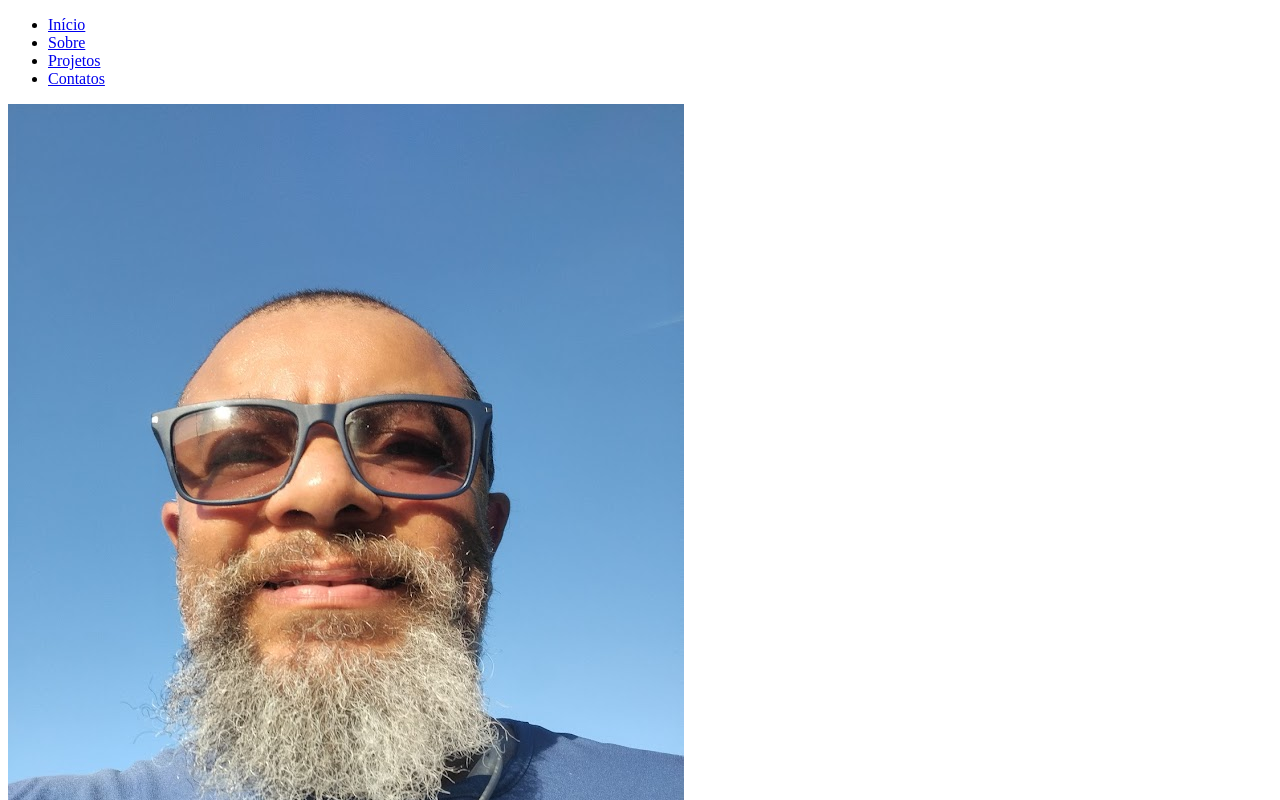
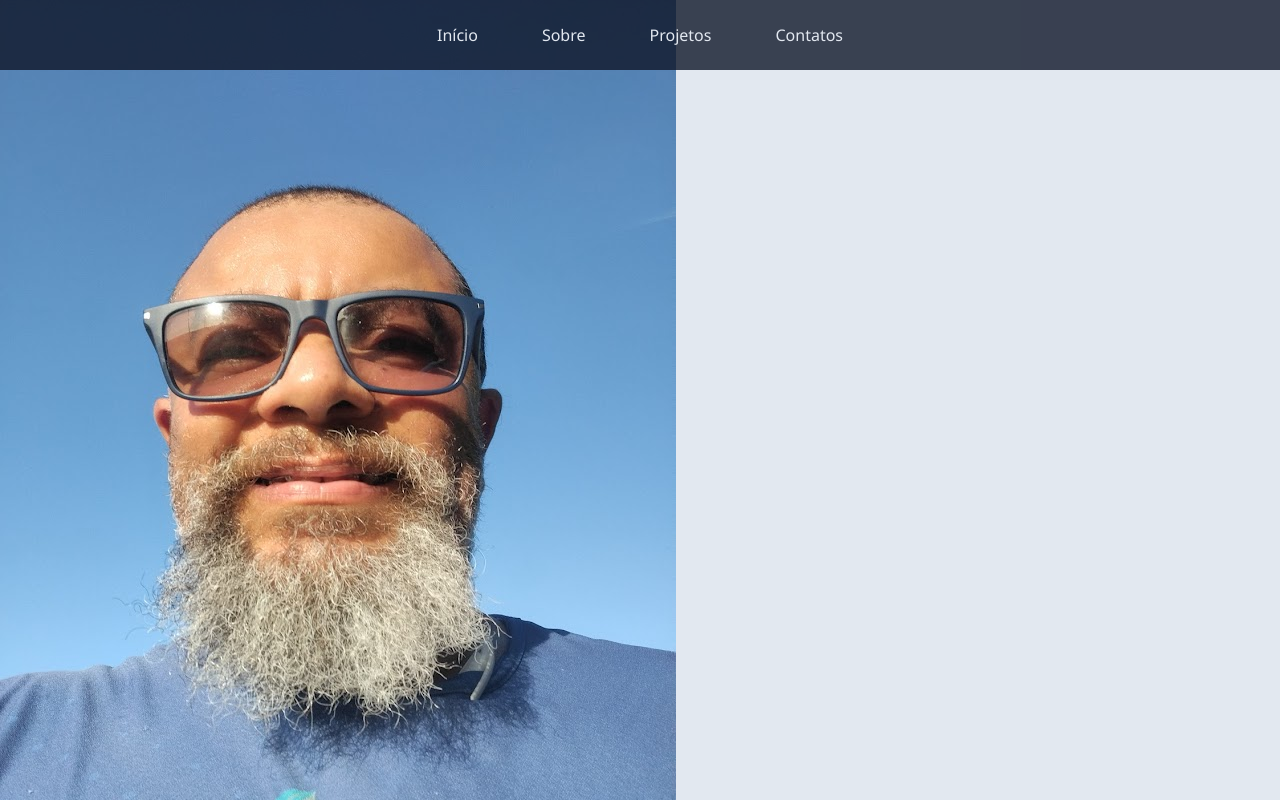
Before and after one commit to fariascarlos2346/portfolio-devclub, a plain HTML site: page index.html in a window 1280 px wide. Shown: the top 800 px of the page. Drawn offline with Linux system fonts and the light colour scheme.

Commit message:
iniciando estilização com CSS

```diff
--- a/index.html
+++ b/index.html
@@ -11,16 +11,16 @@
     <nav class="navegacao">
         <ul class="menu">
             <li>
-                <a href="#inicio">Início</a>
+                <a href="#inicio" class="menu-link">Início</a>
             </li>
             <li>
-                <a href="#sobre">Sobre</a>
+                <a href="#sobre" class="menu-link">Sobre</a>
             </li>
             <li>
-                <a href="#projetos">Projetos</a>
+                <a href="#projetos" class="menu-link">Projetos</a>
             </li>
             <li>
-                <a href="#contatos">Contatos</a>
+                <a href="#contatos" class="menu-link">Contatos</a>
             </li>
         </ul>
     </nav>
--- a/styles.css
+++ b/styles.css
@@ -0,0 +1,63 @@
+* {
+    margin: 0;
+    padding: 0;
+    box-sizing: border-box;
+    font-family: 'Segoe UI', Tahoma, Geneva, Verdana, sans-serif;
+}
+
+html {
+    scroll-behavior: smooth;
+}
+
+:root {
+    --primaria: #4f46e5;
+    --secundaria: #7c3aed;
+    --escuro: #0f172a;
+    --maisEscuro: #0a0f1c;
+    --claro: #e2e8f0;
+    --vidro: rgba(255, 255, 255, 0.1);
+}
+
+body {
+    background-color: var(--claro);
+    color: var(claro);
+}
+
+.navegacao {
+    position: fixed;
+    top: 0;
+    background: rgba(15, 23, 42, 0.8);
+    width: 100%;
+    z-index: 100;
+    padding: 1.5rem;
+}
+
+.menu {
+    display: flex;
+    justify-content: center;
+    list-style: none;
+    gap: 3rem;
+}
+
+.menu-link {
+    text-decoration: none;
+    color: var(--claro);
+    font-weight: 500;
+    position: relative;
+    padding: 0.5rem;
+}
+
+.menu-link::after {
+    content: '';
+    height: 2px;
+    width: 0;
+    position: absolute;
+    bottom: 0;
+    left: 0;
+    background: linear-gradient(90deg, var(--primaria), var(--secundaria));
+    transition: width 0.5s ease;
+}
+
+.menu-link:hover::after {
+    width: 100%;
+}
```
